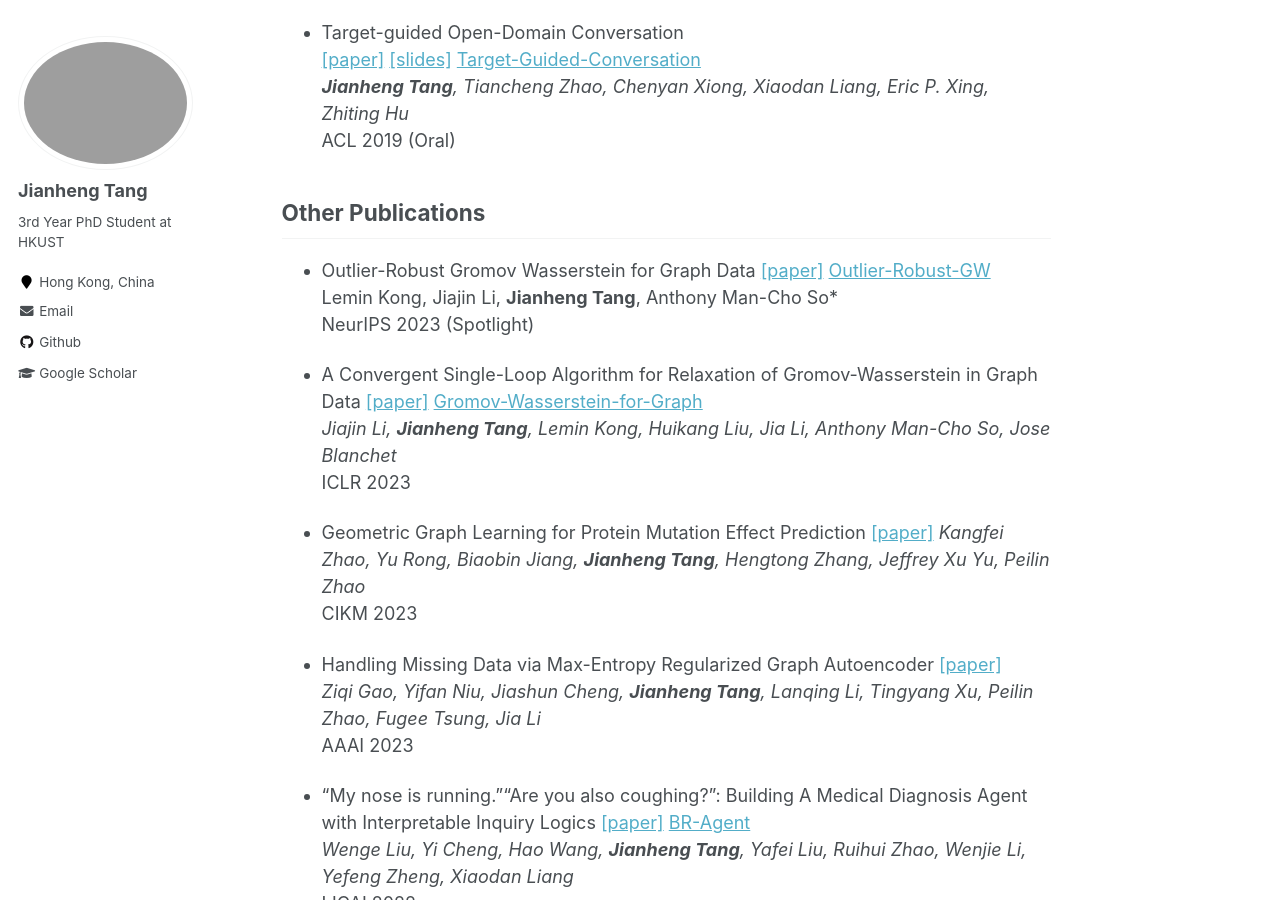
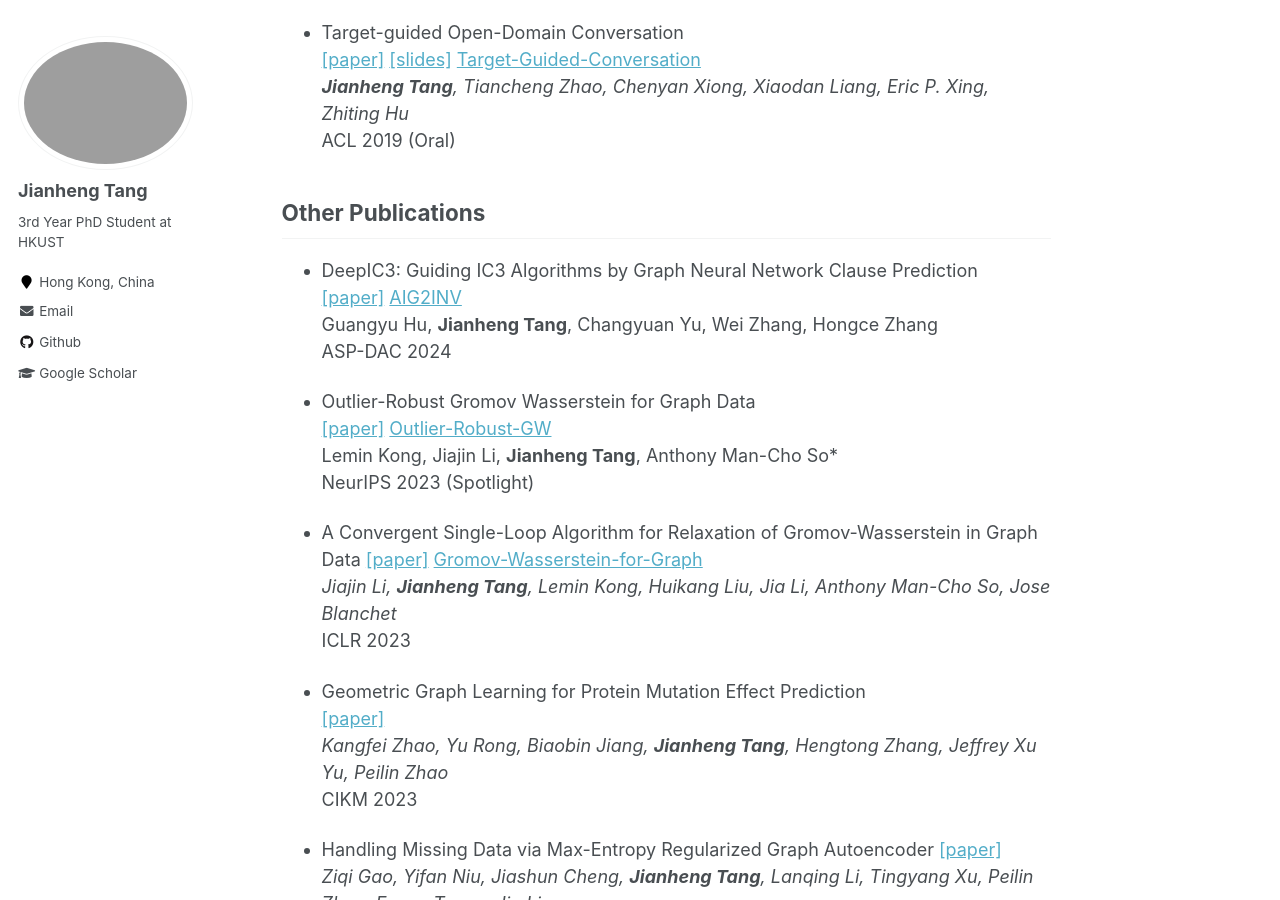
Before and after one commit to squareRoot3/squareRoot3.github.io, a Jekyll site: the page built from _pages/about.md, in a window 1280 px wide and 900 px high, scrolled down 1415 px. Built offline with Jekyll 4.4.1, drawn with Linux system fonts in a browser that asks for light colours.

Commit message:
Update about.md

```diff
--- a/_pages/about.md
+++ b/_pages/about.md
@@ -73,7 +73,12 @@ ACL 2019 (Oral)
 
 
 ## Other Publications
-- Outlier-Robust Gromov Wasserstein for Graph Data
+- DeepIC3: Guiding IC3 Algorithms by Graph Neural Network Clause Prediction <br>
+[[paper]](https://ieeexplore.ieee.org/abstract/document/10473807/) <a class="github-button" href="https://github.com/Gy-Hu/AIG2INV" data-show-count="true" aria-label="Star buttons/github-buttons on GitHub">AIG2INV</a><br>
+Guangyu Hu, **Jianheng Tang**, Changyuan Yu, Wei Zhang, Hongce Zhang<br>
+ASP-DAC 2024
+
+- Outlier-Robust Gromov Wasserstein for Graph Data <br>
 [[paper]](https://arxiv.org/abs/2302.04610) <a class="github-button" href="https://github.com/lmkong020/outlier-robust-GW" data-show-count="true" aria-label="Star buttons/github-buttons on GitHub">Outlier-Robust-GW</a><br>
 Lemin Kong, Jiajin Li, **Jianheng Tang**, Anthony Man-Cho So* <br>
 NeurIPS 2023 (Spotlight)
@@ -84,8 +89,8 @@ NeurIPS 2023 (Spotlight)
 *Jiajin Li,  **Jianheng Tang**, Lemin Kong, Huikang Liu, Jia Li, Anthony Man-Cho So, Jose Blanchet* <br>
 ICLR 2023
 
-- Geometric Graph Learning for Protein Mutation Effect Prediction
-[[paper]](https://dl.acm.org/doi/abs/10.1145/3583780.3614893)
+- Geometric Graph Learning for Protein Mutation Effect Prediction<br>
+[[paper]](https://dl.acm.org/doi/abs/10.1145/3583780.3614893)<br>
 *Kangfei Zhao, Yu Rong, Biaobin Jiang, **Jianheng Tang**, Hengtong Zhang, Jeffrey Xu Yu, Peilin Zhao*<br>
 CIKM 2023
 
@@ -93,42 +98,42 @@ CIKM 2023
 *Ziqi Gao, Yifan Niu, Jiashun Cheng, **Jianheng Tang**, Lanqing Li, Tingyang Xu, Peilin Zhao, Fugee Tsung, Jia Li*  <br>
 AAAI 2023
 
-- "My nose is running.""Are you also coughing?": Building A Medical Diagnosis Agent with Interpretable Inquiry Logics
+- "My nose is running.""Are you also coughing?": Building A Medical Diagnosis Agent with Interpretable Inquiry Logics<br>
 [[paper]](https://arxiv.org/pdf/2204.13953v2.pdf)
 <a class="github-button" href="https://github.com/lwgkzl/br-agent" data-show-count="true" aria-label="Star buttons/github-buttons on GitHub">BR-Agent</a><br>
 *Wenge Liu, Yi Cheng, Hao Wang, **Jianheng Tang**, Yafei Liu, Ruihui Zhao, Wenjie Li, Yefeng Zheng, Xiaodan Liang* <br>
 IJCAI 2022
 
-- MedDG: An Entity-Centric Medical Consultation Dataset for Entity-Aware Medical Dialogue Generation
+- MedDG: An Entity-Centric Medical Consultation Dataset for Entity-Aware Medical Dialogue Generation<br>
 [[paper]](https://arxiv.org/pdf/2010.07497)
 <a class="github-button" href="https://github.com/lwgkzl/MedDG" data-show-count="true" aria-label="Star buttons/github-buttons on GitHub">MedDG</a><br>
 *Wenge Liu^, **Jianheng Tang^**, Yi Cheng^, Wenjie Li, Yefeng Zheng, Xiaodan Liang*<br>
 NLPCC 2022
 
-- Neural-Symbolic Solver for Math Word Problems with Auxiliary Tasks
+- Neural-Symbolic Solver for Math Word Problems with Auxiliary Tasks<br>
 [[paper]](https://aclanthology.org/2021.acl-long.456.pdf)
 <a class="github-button" href="https://github.com/QinJinghui/NS-Solver" data-show-count="true" aria-label="Star buttons/github-buttons on GitHub">NS-Solver</a><br>
 *Jinghui Qin, Xiaodan Liang, Yining Hong, **Jianheng Tang**, Liang Lin* <br>
 ACL 2021
 
-- Heterogeneous graph reasoning for knowledge-grounded medical dialogue system
+- Heterogeneous graph reasoning for knowledge-grounded medical dialogue system<br>
 [[paper]](https://www.sciencedirect.com/science/article/pii/S0925231221002678) <br>
 *Wenge Liu, **Jianheng Tang**, Xiaodan Liang, Qingling Cai* <br>
 NeuroComputing 2021
 
-- Graph-Evolving Meta-Learning for Low-Resource Medical Dialogue Generation
+- Graph-Evolving Meta-Learning for Low-Resource Medical Dialogue Generation<br>
 [[paper]](https://ojs.aaai.org/index.php/AAAI/article/view/17577/17384)
 <a class="github-button" href="https://github.com/ha-lins/GEML-MDG" data-show-count="true" aria-label="Star buttons/github-buttons on GitHub">GEML-MDG</a><br>
 *Shuai Lin, Pan Zhou, Xiaodan Liang, **Jianheng Tang**, Ruihui Zhao, Ziliang Chen, Liang Lin* <br>
 AAAI 2021
 
-- Dynamic Knowledge Routing Network For Target-Guided Open-Domain Conversation
+- Dynamic Knowledge Routing Network For Target-Guided Open-Domain Conversation<br>
 [[paper]](https://arxiv.org/pdf/2002.01196v2.pdf)
 <a class="github-button" href="https://github.com/James-Yip/TGODC-DKRN" data-show-count="true" aria-label="Star buttons/github-buttons on GitHub">TGODC-DKRN</a><br>
 *Jinghui Qin, Zheng Ye, **Jianheng Tang**, Xiaodan Liang* <br>
 AAAI 2020
 
-- End-to-End Knowledge-Routed Relational Dialogue System for Automatic Diagnosis
+- End-to-End Knowledge-Routed Relational Dialogue System for Automatic Diagnosis<br>
 [[paper]](https://arxiv.org/pdf/1901.10623v2.pdf)
 <a class="github-button" href="https://github.com/HCPLab-SYSU/Medical_DS" data-show-count="true" aria-label="Star buttons/github-buttons on GitHub">Medical_DS</a><br>
 *Lin Xu, Qixian Zhou, Ke Gong, Xiaodan Liang, **Jianheng Tang**, Liang Lin*  <br>
```
